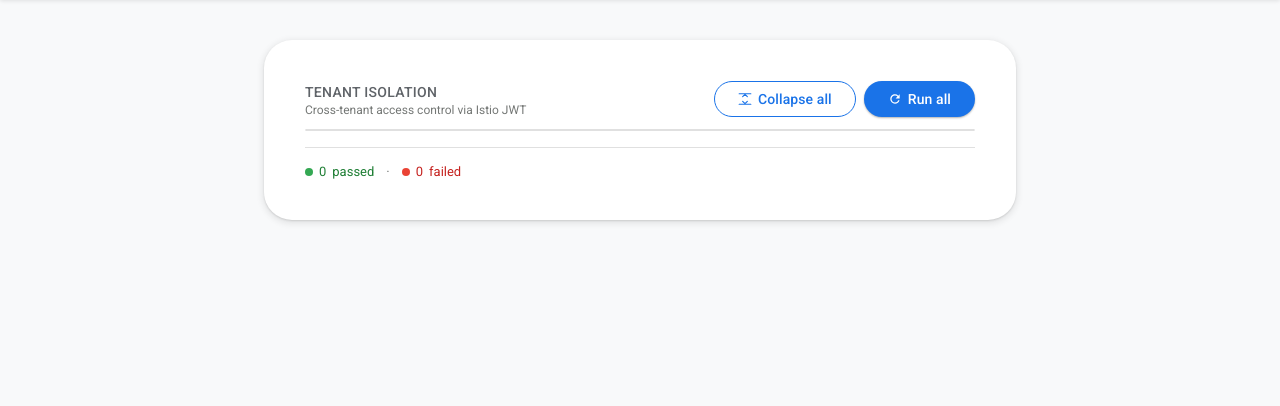
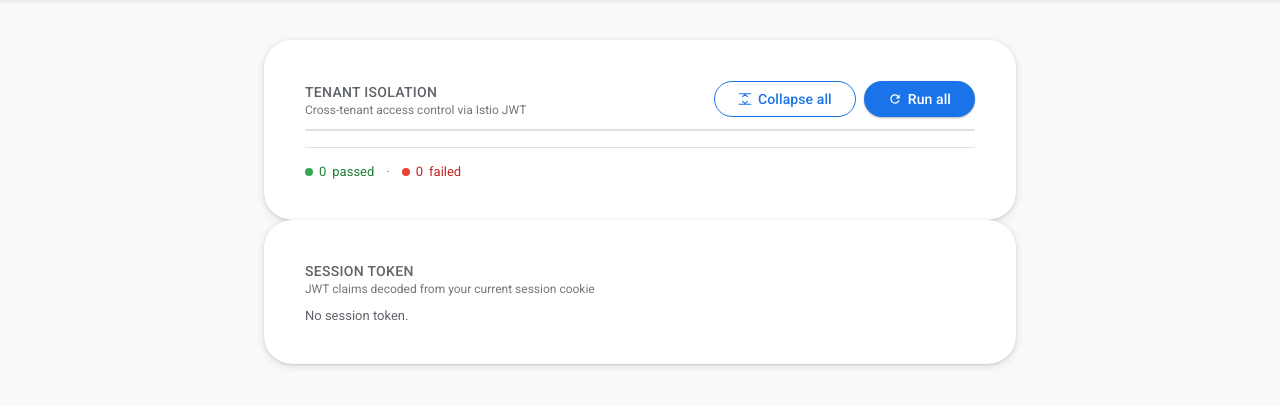
Before and after one commit to smsilva/aws-saas-platform, a Python web app: template services/tenant-frontend/app/templates/test.html in a window 1280 px wide. Shown: the part 56-462 px from the top of the page. Run offline with Jinja, Linux system fonts and the light colour scheme; the template is opened without the code that fills it, so the values that code supplies are empty; some libraries are stand-ins or nearby versions.

Commit message:
feat(tenant-frontend): decode JWT claims on test page
Add decodeJwtPayload() and renderJwtPanel() to test-ui.js; render a
"Session Token" card with syntax-highlighted claims on /test.
Sandbox (design/index.html) kept in parity. TDD: 2 new tests, 49 passing.

Co-Authored-By: Claude Opus 4.7 <noreply@anthropic.com>

```diff
--- a/services/tenant-frontend/app/static/test-ui.js
+++ b/services/tenant-frontend/app/static/test-ui.js
@@ -26,6 +26,32 @@
   function highlightShell(cmd) {
     if (typeof hljs === 'undefined') return escapeHtml(cmd);
     return hljs.highlight(cmd, { language: 'bash' }).value;
+  }
+
+  function decodeJwtPayload(token) {
+    try {
+      const part = (token || '').split('.')[1];
+      if (!part) return null;
+      const b64 = part.replace(/-/g, '+').replace(/_/g, '/');
+      const padding = '='.repeat((4 - b64.length % 4) % 4);
+      return JSON.parse(atob(b64 + padding));
+    } catch (e) {
+      return null;
+    }
+  }
+
+  function renderJwtPanel(containerId, token) {
+    const el = document.getElementById(containerId);
+    if (!el) return;
+    const payload = token ? decodeJwtPayload(token) : null;
+    if (!payload) {
+      el.innerHTML = '<p style="color:var(--color-secondary);font-size:13px;margin:0">No session token.</p>';
+      return;
+    }
+    el.innerHTML =
+      '<div class="result-code-wrap">'
+      + '<pre class="result-code-pre">' + highlightJson(JSON.stringify(payload, null, 2)) + '</pre>'
+      + '</div>';
   }
 
   function _fallbackCopy(text, onSuccess) {
@@ -316,6 +342,8 @@
     openDrawer:        openDrawer,
     closeDrawer:       closeDrawer,
     toggleDrawerWrap:  toggleDrawerWrap,
+    decodeJwtPayload:  decodeJwtPayload,
+    renderJwtPanel:    renderJwtPanel,
   };
 
   // ── Init ─────────────────────────────────────────────────────────────────────
@@ -340,6 +368,8 @@
     window.escapeHtml         = escapeHtml;
     window.highlightShell     = highlightShell;
 
+    renderJwtPanel('jwt-decode-panel', _jwtToken);
+
     document.addEventListener('keydown', function (e) { if (e.key === 'Escape') closeDrawer(); });
   };
 }());
--- a/services/tenant-frontend/app/templates/test.html
+++ b/services/tenant-frontend/app/templates/test.html
@@ -104,6 +104,16 @@
 
 </div>
 
+<div class="card">
+  <div class="section-header">
+    <div>
+      <span class="section-title">Session Token</span>
+      <span class="section-subtitle">JWT claims decoded from your current session cookie</span>
+    </div>
+  </div>
+  <div id="jwt-decode-panel"></div>
+</div>
+
 <div class="result-drawer-overlay" id="result-drawer-overlay" onclick="closeDrawer()">
   <div class="result-drawer" id="result-drawer" onclick="event.stopPropagation()">
     <div class="result-drawer-header">
```
Also changed, not shown: design/index.html (+9 -0 lines), services/tenant-frontend/tests/test_routes.py (+14 -0 lines).
